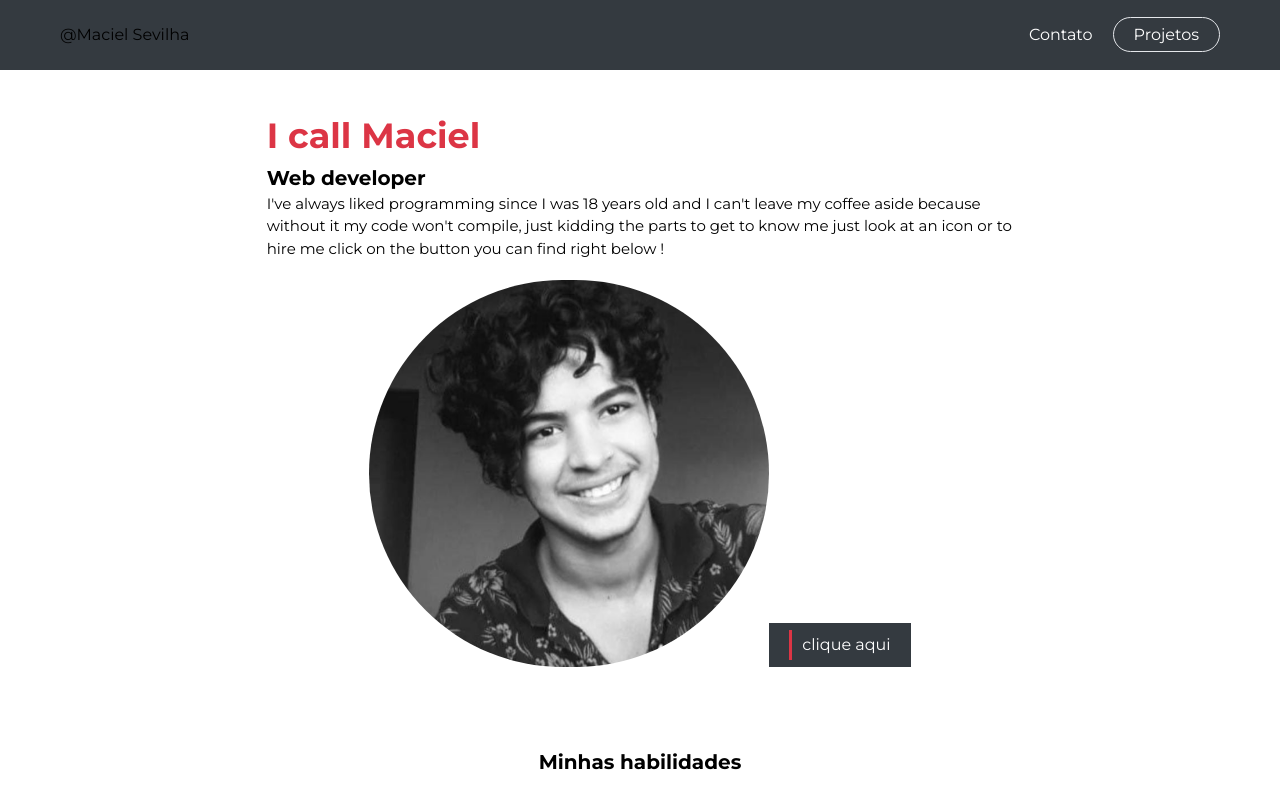
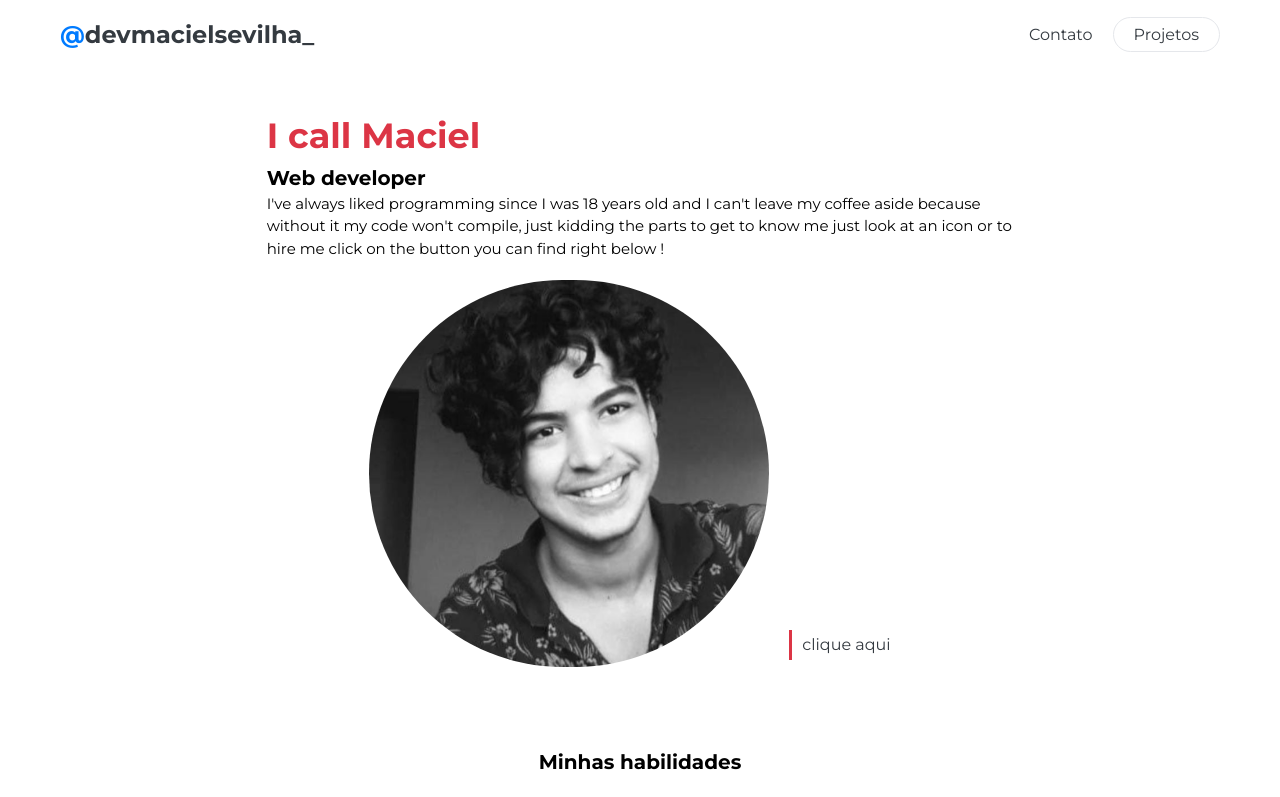
Before and after one commit to macielsevilha/portfolio, a Next.js app: page / in a window 1280 px wide. Shown: the top 797 px of the page. Built offline with nearby package versions, Linux system fonts and the light colour scheme.

Commit message:
criando logo

```diff
--- a/src/app/components/_ui/Buttons.jsx
+++ b/src/app/components/_ui/Buttons.jsx
@@ -5,7 +5,7 @@ import Link from 'next/link';
 import '../../sass/app.scss';
 export function Button(props) {
     return (
-    <div className="portfolio-btn__button bg-dark">
+    <div className="portfolio-btn__button">
             <a  href='' >
                 <i></i><span>{props.name}</span>
             </a>
--- a/src/app/components/surfaces/Header.jsx
+++ b/src/app/components/surfaces/Header.jsx
@@ -5,7 +5,9 @@ export function Header() {
     return (
         <div className="portfolio-container">
             <div className="portfolio-middle">
-                <h2>@Maciel Sevilha</h2>
+                <a className="portfolio-logo" href="">
+                    <span>@</span>devmacielsevilha_
+                </a>
                 <Navbar />
             </div>
         </div>
--- a/src/app/sass/components/_button.scss
+++ b/src/app/sass/components/_button.scss
@@ -1,6 +1,6 @@
 %btn {
   position: relative;
-  color: hue('light');
+  color: hue('dark');
   padding: 7px 20px;
 }
 
@@ -60,14 +60,13 @@
     }
 
     @include animaton('after');
-    @include animaton('before');
-
       &:hover i::after {
         transition-delay: 1.5s;
         background-color: hue('dark');
         rotate: 45deg;
       }
 
+    @include animaton('before');
       &:hover i::before {
         transition-delay: 1.0s;
         background-color: hue('dark');
@@ -75,7 +74,6 @@
       }
 
   }
-
   .#{$brand}-btn__link a{
     @extend %btn;
     border: {
--- a/src/app/sass/layout/_header.scss
+++ b/src/app/sass/layout/_header.scss
@@ -1,5 +1,5 @@
 .#{$brand}-container {
-    background-color: hue('dark');
+    background-color: hue('light');
     display: flex;
     justify-content: center;
     .#{$brand}-middle {
@@ -9,5 +9,16 @@
        width: 100%;
        max-width: 1200px;
        padding: 0px 20px;
+       .#{$brand}-logo {
+        transition: 0.5s;
+        color: hue('dark');
+        font: {
+            size: 1.5em;
+            weight: 600;
+        }
+        span {
+            color: hue('primary');
+        }
+       }
     }
 }
```
